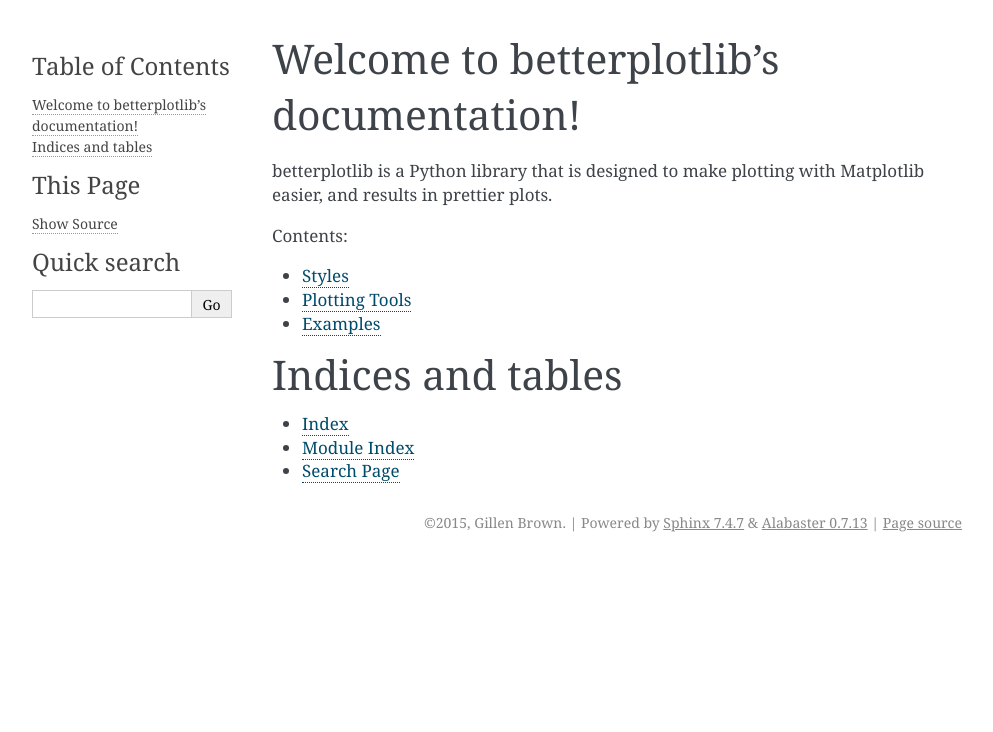
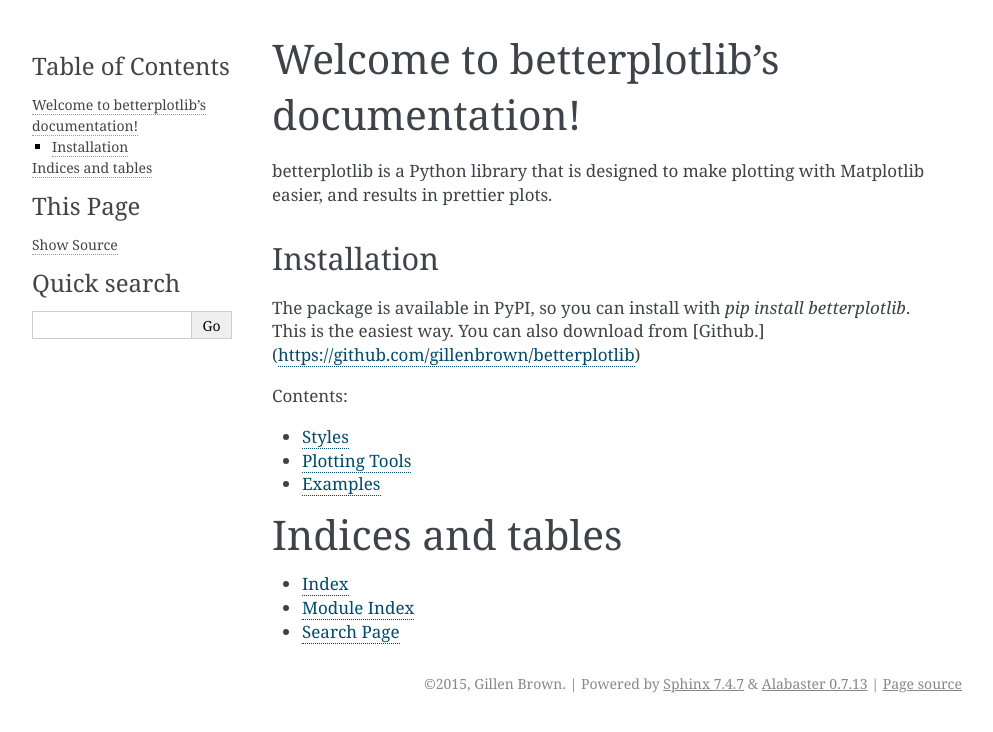
Before and after one commit to gillenbrown/betterplotlib, a Sphinx documentation site: the page built from docs/index.rst, in a window 1280 px wide. Shown: the top 732 px of the page, without its empty margins (148-1141 px from the left). Built offline with Sphinx 7.4.7, drawn with Linux system fonts in a browser that asks for light colours.

Commit message:
added instructions on installation

```diff
--- a/docs/index.rst
+++ b/docs/index.rst
@@ -7,6 +7,13 @@
 ===========================================
 
 betterplotlib is a Python library that is designed to make plotting with Matplotlib easier, and results in prettier plots.
+
+Installation
+------------
+
+The package is available in PyPI, so you can install with `pip install betterplotlib`.
+This is the easiest way. You can also download from
+[Github.](https://github.com/gillenbrown/betterplotlib)
 
 Contents:
 
```
Also changed, not shown: docs/examples.ipynb.
